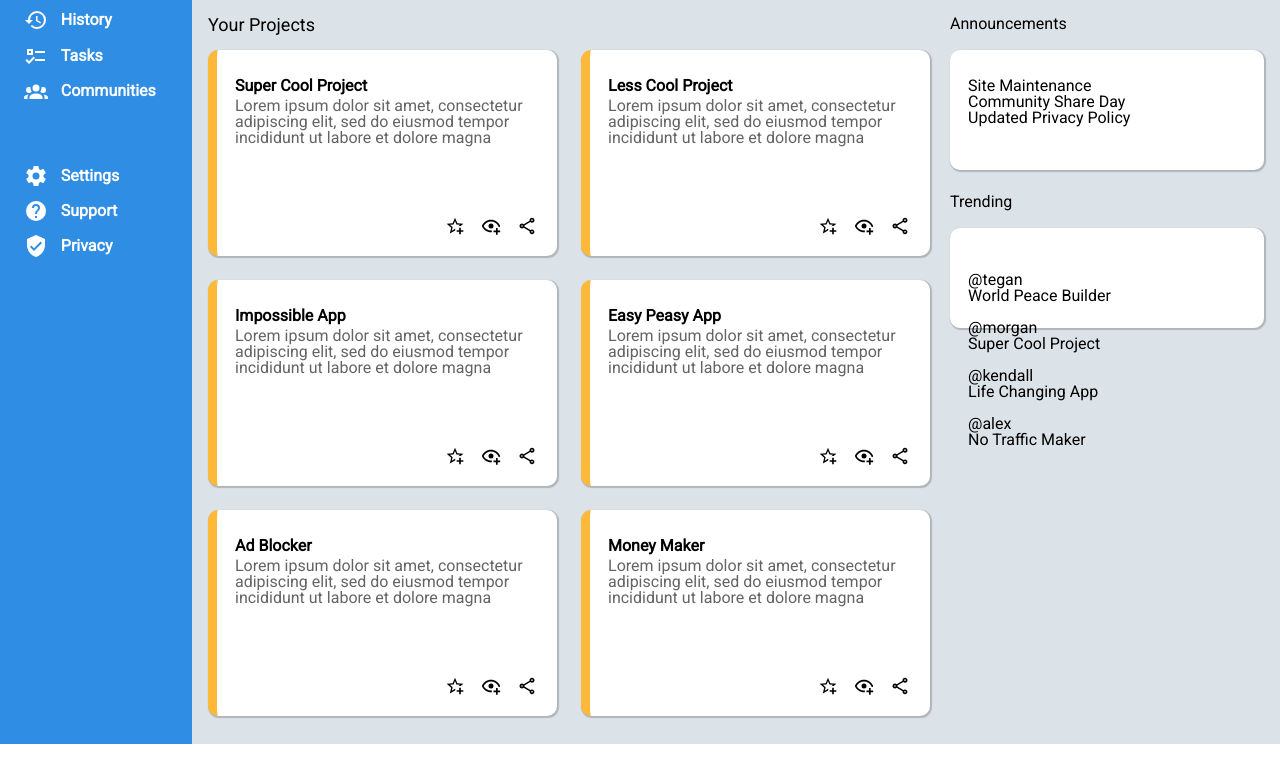
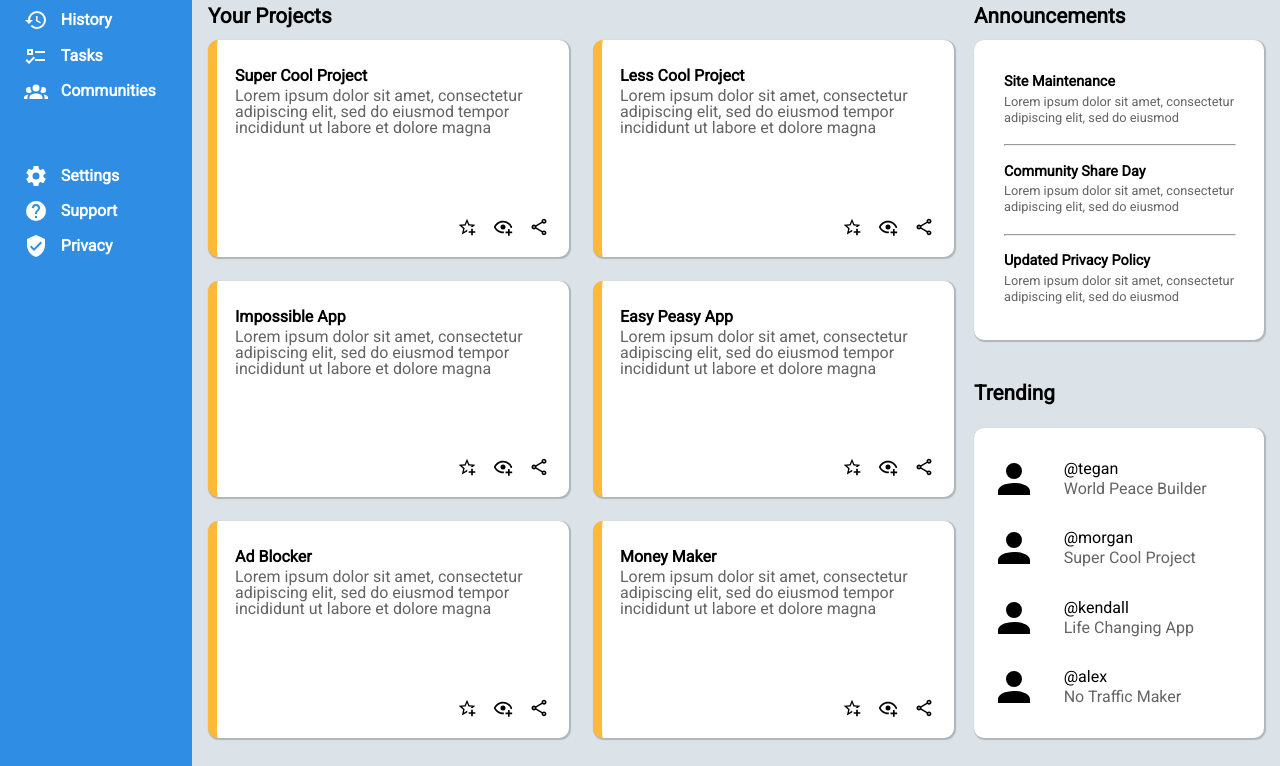
Before and after one commit to hamzahuda/admin-dashboard, a plain HTML site: page index.html in a window 1280 px wide. Shown: the part 182-948 px from the top of the page. Before the commit the page ends 926 px from the top, so only its background shows below. Drawn offline with Linux system fonts and the light colour scheme.

Commit message:
Make announcements and trending

```diff
--- a/css/style.css
+++ b/css/style.css
@@ -10,7 +10,7 @@ body {
 .container {
     display: grid;
     grid-template-columns: 12rem 4fr;
-    grid-template-rows: 1fr 4fr;
+    grid-template-rows: 160px 4fr;
     height: 100vh;
 }
 
@@ -64,7 +64,7 @@ body {
     grid-row: 1 / 2;
     display: grid;
     grid-template-rows: 1fr 1fr;
-    margin: 0 40px 10px 10px;
+    padding: 0 40px 10px 10px;
 }
 
 .header .top {
@@ -139,7 +139,7 @@ body {
     grid-row: 2 / 3;
     background-color: rgb(220, 227, 232);
     display: grid;
-    grid-template-columns: 2.3fr 1fr;
+    grid-template-columns: 2.3fr auto;
     padding: 28px 1rem;
     gap: 20px;
 }
@@ -186,7 +186,6 @@ body {
 .projects > .title {
     grid-row: 1 / 2;
     grid-column: 1 / -1;
-    font-size: large;
 }
 
 .card img {
@@ -195,16 +194,70 @@ body {
 
 .main-content .right {
     display: grid;
-    grid-template-rows: 10px 120px 10px 100px;
-    grid-template-columns: 1fr;
+    grid-template-rows: 10px 300px 40px 310px;
+    grid-template-columns: 290px;
     gap: 24px;
+}
+
+.right > .title,
+.projects > .title {
+    font-weight: bold;
+    font-size: 1.3rem;
 }
 
 .announcements,
 .trending {
+    display: flex;
+    flex-direction: column;
+    justify-content: space-around;
     background-color: white;
     border-radius: 10px;
     box-shadow: 1px 1px 1px 1px rgba(0, 0, 0, 0.2);
     padding: 28px 18px;
     position: relative;
+    padding: 30px;
 }
+
+.announcements .title {
+    font-weight: bold;
+    margin-bottom: 4px;
+    font-size: 0.9rem;
+}
+
+.title.trend {
+    align-self: end;
+}
+
+hr {
+    width: 100%;
+}
+
+.announcements .content {
+    color: rgb(100, 100, 100);
+    font-size: 0.8rem;
+    line-height: 1rem;
+}
+
+.trending img {
+    height: 3rem;
+}
+
+.trending {
+    display: flex;
+    flex-direction: column;
+    padding: 16px;
+}
+
+.trending > .account {
+    display: grid;
+    grid-template-columns: 0.8fr 2fr;
+    align-items: center;
+}
+
+.account .bio {
+    color: rgb(100, 100, 100);
+}
+
+.account .name {
+    margin-bottom: 4px;
+}
--- a/index.html
+++ b/index.html
@@ -161,39 +161,50 @@
                 <div class="announcements">
                     <div class="announcement1">
                         <div class="title">Site Maintenance</div>
+                        <div class="content">
+                            Lorem ipsum dolor sit amet, consectetur adipiscing elit, sed do eiusmod
+                        </div>
                     </div>
+                    <hr>
                     <div class="announcement2">
                         <div class="title">Community Share Day</div>
+                        <div class="content">
+                            Lorem ipsum dolor sit amet, consectetur adipiscing elit, sed do eiusmod
+                        </div>
                     </div>
+                    <hr>
                     <div class="announcement3">
                         <div class="title">Updated Privacy Policy</div>
+                        <div class="content">
+                            Lorem ipsum dolor sit amet, consectetur adipiscing elit, sed do eiusmod
+                        </div>
                     </div>
                 </div>
-                <div class="title">Trending</div>
+                <div class="title trend">Trending</div>
                 <div class="trending">
-                    <div class="trending1">
-                        <img src="" alt="">
+                    <div class="account">
+                        <img src="icons/account.svg" alt="">
                         <div>
                             <div class="name">@tegan</div>
                             <div class="bio">World Peace Builder</div>
                         </div>
                     </div>
-                    <div class="trending2">
-                        <img src="" alt="">
+                    <div class="account">
+                        <img src="icons/account.svg" alt="">
                         <div>
                             <div class="name">@morgan</div>
                             <div class="bio">Super Cool Project</div>
                         </div>
                     </div>
-                    <div class="trending3">
-                        <img src="" alt="">
+                    <div class="account">
+                        <img src="icons/account.svg" alt="">
                         <div>
                             <div class="name">@kendall</div>
                             <div class="bio">Life Changing App</div>
                         </div>
                     </div>
-                    <div class="trending4">
-                        <img src="" alt="">
+                    <div class="account">
+                        <img src="icons/account.svg" alt="">
                         <div>
                             <div class="name">@alex</div>
                             <div class="bio">No Traffic Maker</div>
```
